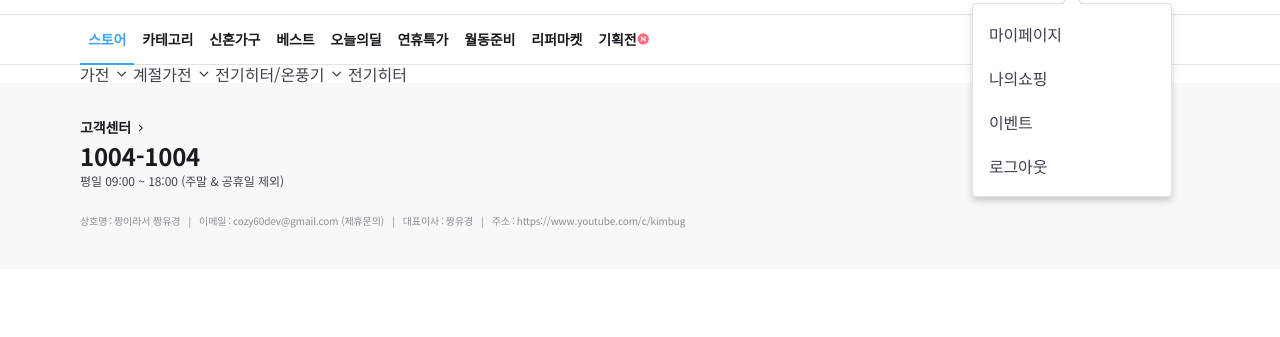
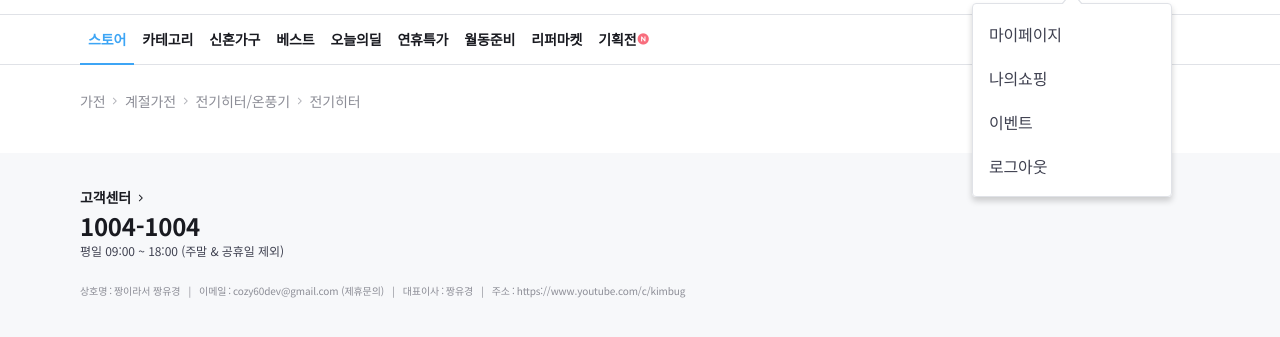
Before and after one commit to cozy60/tomorrow-house, a website: page index.html in a window 1280 px wide. Shown: the part 65-402 px from the top of the page. Drawn offline with nearby package versions, Linux system fonts and the light colour scheme; files that its build step writes are made by us from their sources; files whose address does not match are found by name.

Commit message:
💄 Implement breadcrumb component's style

```diff
--- /dev/null
+++ b/styles/components/_breadcrumb.scss
@@ -0,0 +1,41 @@
+.breadcrumb {
+  @include flexbox(start);
+  flex-wrap: wrap;
+  padding: 10px 0;
+
+  a {
+    @include text-style(13, $secondary);
+
+    &:active {
+      opacity: 0.4;
+    }
+  }
+
+  .ic-chevron {
+    display: inline-block;
+    margin: 0 2px;
+    font-size: 12px;
+    color: $tertiary;
+    transform: rotate(-90deg);
+  }
+
+  @include responsive(T) {
+    padding: 16px 0;
+    a {
+      @include text-style(14);
+    }
+
+    .ic-chevron {
+      margin: 0 4px;
+    }
+  }
+
+  @include responsive(D) {
+    padding-top: 24px;
+    padding-bottom: 40px;
+
+    a:hover {
+      opacity: 0.4;
+    }
+  }
+}
--- a/styles/main.scss
+++ b/styles/main.scss
@@ -30,6 +30,7 @@
 @import './components/my-menu';
 @import './components/drawer-menu';
 @import './components/search-history';
+@import './components/breadcrumb';
 
 @import './layouts/grids';
 @import './layouts/gnb';
```
